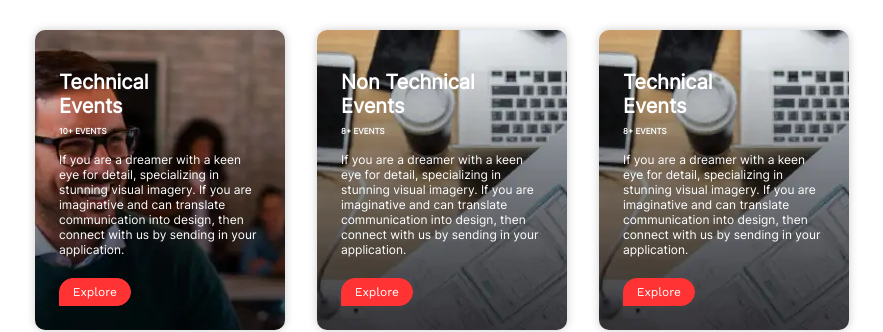
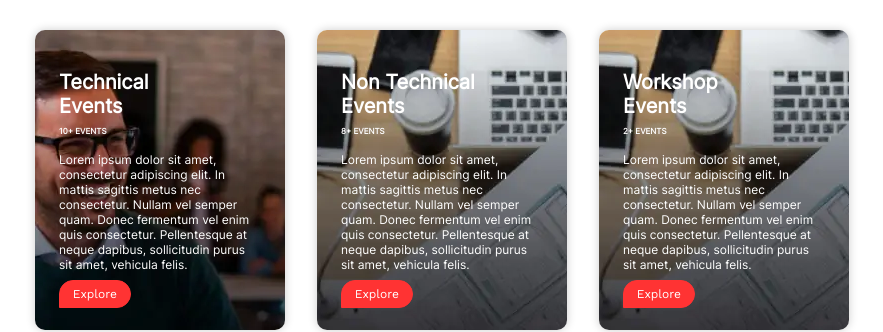
Before and after one commit to team-angris/mutex, a Next.js app: page / in a window 1280 px wide. Shown: the part 1230-1562 px from the top of the page, without its empty margins (198-1081 px from the left). Built offline with nearby package versions, Linux system fonts and the light colour scheme.

Commit message:
Added real date for the timeout

```diff
--- a/pages/Components/Events/data.js
+++ b/pages/Components/Events/data.js
@@ -7,25 +7,25 @@ let dataset = [
 		heading: "Technical",
 		numberOfEvents: "10",
 		description:
-			"If you are a dreamer with a keen eye for detail, specializing in stunning visual imagery. If you are imaginative and can translate communication into design, then connect with us by sending in your application.",
-		hyperlink: "/events/technical",
-		bgImageURL: './events/technical.webp',
+			"Lorem ipsum dolor sit amet, consectetur adipiscing elit. In mattis sagittis metus nec consectetur. Nullam vel semper quam. Donec fermentum vel enim quis consectetur. Pellentesque at neque dapibus, sollicitudin purus sit amet, vehicula felis.",
+		hyperlink: "/technical",
+		bgImageURL: "./events/technical.webp",
 	},
 	{
 		heading: "Non Technical",
 		numberOfEvents: "8",
 		description:
-			"If you are a dreamer with a keen eye for detail, specializing in stunning visual imagery. If you are imaginative and can translate communication into design, then connect with us by sending in your application.",
-		hyperlink: "/events/technical",
-		bgImageURL: './events/nontechnical.webp',
+			"Lorem ipsum dolor sit amet, consectetur adipiscing elit. In mattis sagittis metus nec consectetur. Nullam vel semper quam. Donec fermentum vel enim quis consectetur. Pellentesque at neque dapibus, sollicitudin purus sit amet, vehicula felis.",
+		hyperlink: "/nontechnical",
+		bgImageURL: "./events/nontechnical.webp",
 	},
 	{
-		heading: "Technical",
-		numberOfEvents: "8",
+		heading: "Workshop",
+		numberOfEvents: "2",
 		description:
-			"If you are a dreamer with a keen eye for detail, specializing in stunning visual imagery. If you are imaginative and can translate communication into design, then connect with us by sending in your application.",
-		hyperlink: "/events/technical",
-		bgImageURL: './events/nontechnical.webp',
+			"Lorem ipsum dolor sit amet, consectetur adipiscing elit. In mattis sagittis metus nec consectetur. Nullam vel semper quam. Donec fermentum vel enim quis consectetur. Pellentesque at neque dapibus, sollicitudin purus sit amet, vehicula felis.",
+		hyperlink: "/workshop",
+		bgImageURL: "./events/nontechnical.webp",
 	},
 ]
 
--- a/pages/Components/Hero/hero.module.css
+++ b/pages/Components/Hero/hero.module.css
@@ -27,6 +27,7 @@
     border-radius: 0.5rem;
     padding: 0.5rem 1rem;
     height: 6rem;
+    min-width: 140px;
 }
 
 .timerNumber {
--- a/pages/Components/Hero/index.js
+++ b/pages/Components/Hero/index.js
@@ -41,17 +41,25 @@ function Title() {
 }
 
 function Timer() {
-	let event = new Date("2023-10-10T00:00:00").getTime()
+	let event = new Date("2022-12-10T00:00:00").getTime()
 
 	let [days, setDays] = useState("😎")
 	let [hours, setHours] = useState("😎")
 	let [minutes, setMinutes] = useState("😎")
 	let [seconds, setSeconds] = useState("😎")
 
+	let [isEventOver, setIsEventOver] = useState(false)
+
 	useEffect(() => {
 		let interval = setInterval(() => {
 			let now = new Date().getTime()
 			let distance = event - now
+
+			if (distance < 0) {
+				setIsEventOver(true)
+				clearInterval(interval)
+				return
+			}
 
 			setDays(Math.floor(distance / (1000 * 60 * 60 * 24)))
 			setHours(
@@ -68,12 +76,14 @@ function Timer() {
 		}
 	}, [])
 
-	return (
+	return isEventOver ? (
+		<></>
+	) : (
 		<div className={styles.timer}>
-			<div className={styles.timerItem}>
+			{/* <div className={styles.timerItem}>
 				<span className={styles.timerNumber}>{days}</span>
 				<span className={styles.timerText}>Days</span>
-			</div>
+			</div> */}
 			<div className={styles.timerItem}>
 				<span className={styles.timerNumber}>{hours}</span>
 				<span className={styles.timerText}>Hours</span>
```
